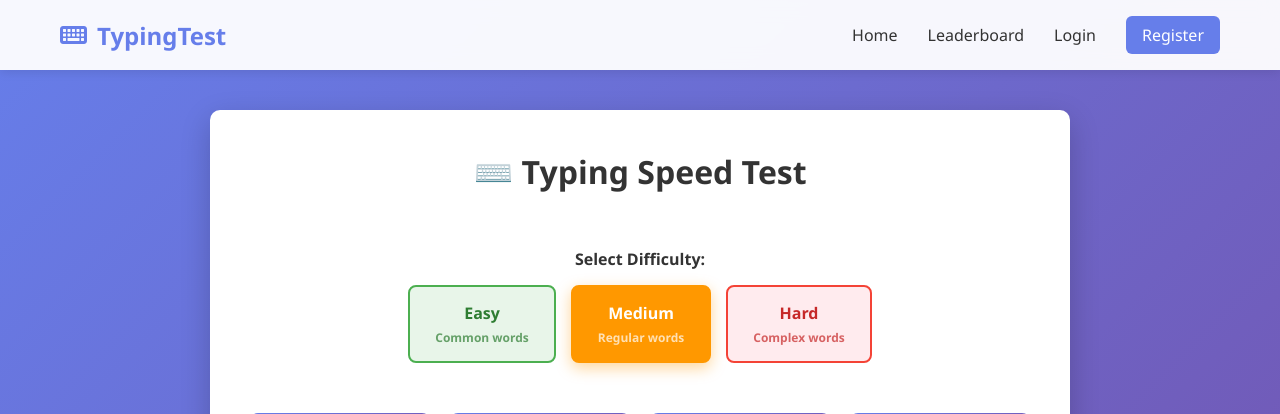
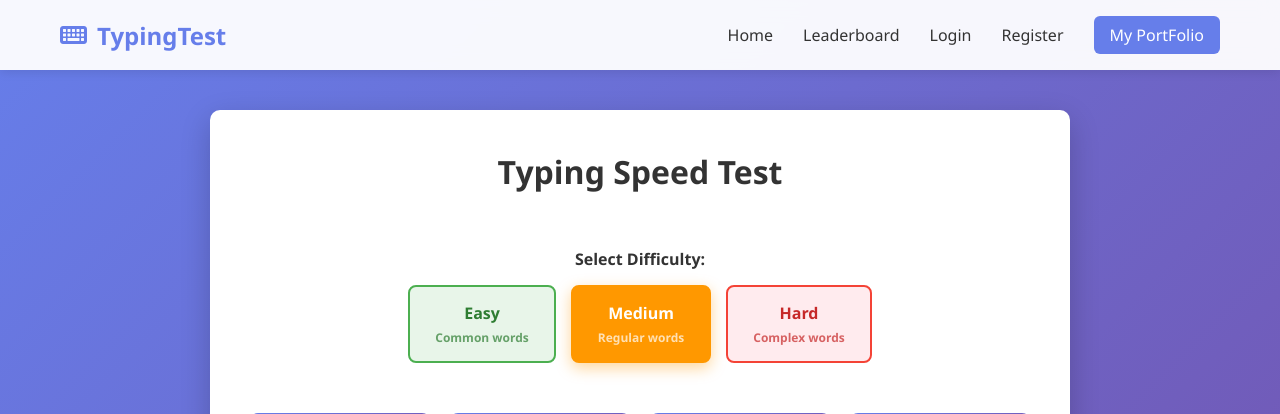
Before and after one commit to Tordi-portfolio/typing_test, a Django app: page / in a window 1280 px wide. Shown: the top 414 px of the page. Run offline with Django 5.2, Linux system fonts and the light colour scheme.

Commit message:
Add files via upload

```diff
--- a/templates/typingtest/base.html
+++ b/templates/typingtest/base.html
@@ -7,6 +7,7 @@
     <link rel="stylesheet" href="https://cdnjs.cloudflare.com/ajax/libs/font-awesome/6.0.0/css/all.min.css">
     {% load static %}
     <link rel="stylesheet" href="{% static 'css/style.css' %}">
+    <link rel="stylesheet" href="../../static/css/style.css">
     <style>
         * {
             margin: 0;
@@ -52,8 +53,9 @@
                     <li class="nav-item"><a href="{% url 'logout' %}" class="nav-link logout-link">Logout</a></li>
                 {% else %}
                     <li class="nav-item"><a href="{% url 'login' %}" class="nav-link">Login</a></li>
-                    <li class="nav-item"><a href="{% url 'register' %}" class="nav-link register-link">Register</a></li>
+                    <li class="nav-item"><a href="{% url 'register' %}" class="nav-link">Register</a></li>
                 {% endif %}
+                <li class="nav-item"><a href="https://tordiportfilio.pythonanywhere.com/" class="nav-link register-link">My PortFolio</a></li>
             </ul>
         </div>
     </nav>
@@ -68,6 +70,7 @@
 
     {% load static %}
     <script src="{% static 'js/script.js' %}"></script>
+    <script src="../../static/js/script.js"></script>
     <script>
         // Mobile Menu Toggle
         const hamburger = document.getElementById('hamburger');
--- a/templates/typingtest/index.html
+++ b/templates/typingtest/index.html
@@ -4,7 +4,7 @@
 
 {% block content %}
 <div class="typing-container">
-    <h1>⌨️ Typing Speed Test</h1>
+    <h1> Typing Speed Test</h1>
 
     <!-- Difficulty Selection -->
     <div class="difficulty-selector">
--- a/typingapp/settings.py
+++ b/typingapp/settings.py
@@ -14,7 +14,7 @@ SECRET_KEY = 'django-insecure-7xthgv^_)74xj^)ug-2skgmo6ididh5%f^=trkc4eqxzdborff
 # SECURITY WARNING: don't run with debug turned on in production!
 DEBUG = True
 
-ALLOWED_HOSTS = ['typing-test-0eqg.onrender.com']
+ALLOWED_HOSTS = ['*']
 
 
 # Application definition
```
